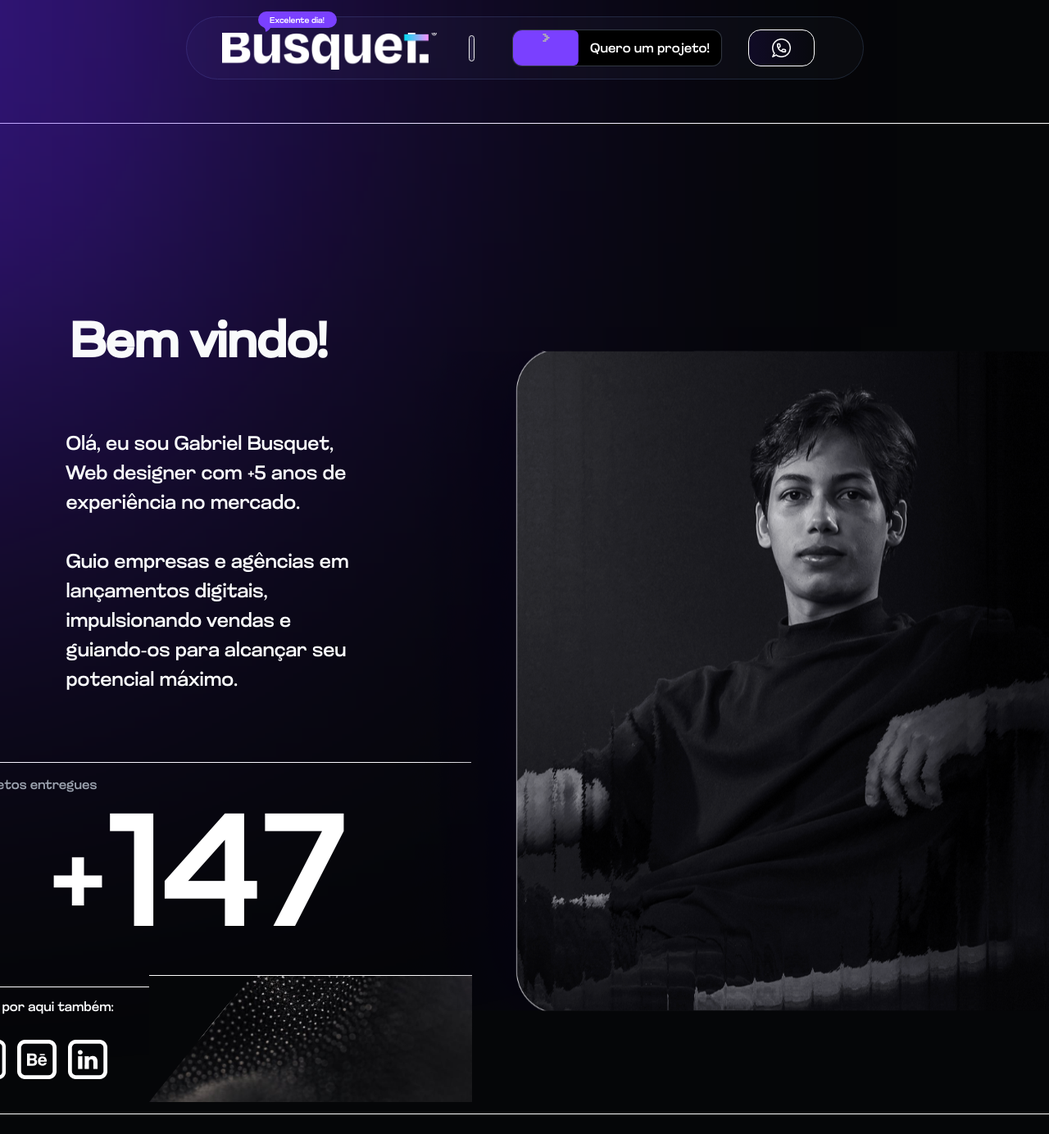
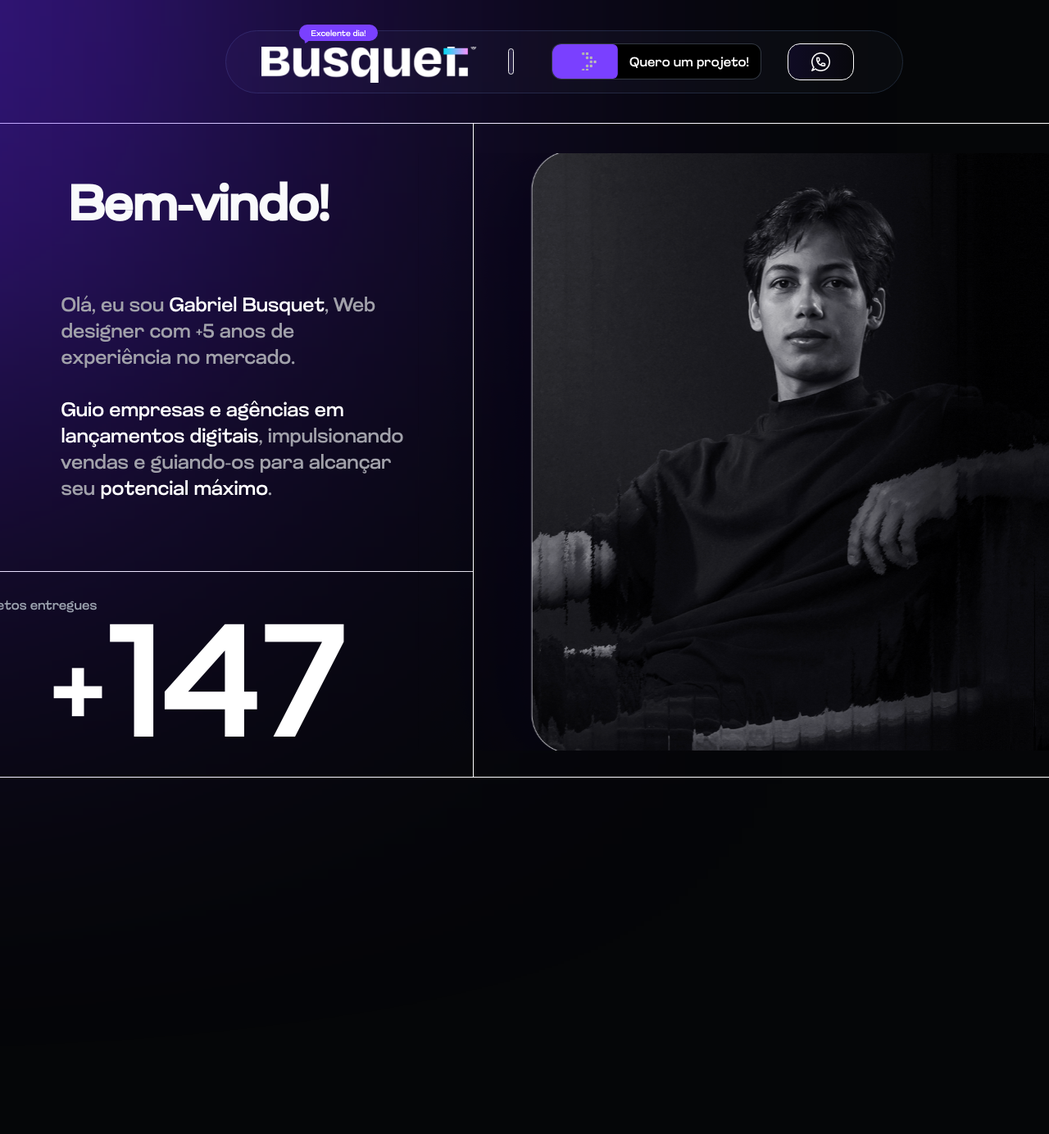
Before and after one commit to raphaelbusquet/gabSite, a Next.js app: page / in a window 1280 px wide. Shown: the top 1384 px of the page at 82% size. Built offline with nearby package versions, Linux system fonts and the light colour scheme.

Commit message:
new hero implement

```diff
--- a/src/app/globals.css
+++ b/src/app/globals.css
@@ -65,17 +65,17 @@
   z-index: 10;
 }
 
-/* .line3::after{
+.line3::after{
   content: '';
   position: absolute;
   display: block;
-  height: 1359px;
+  height: 798px;
   width: 1px;
   background-color: #fff;
-  top: 0;
+  top: 150px;
   left: 668px;
   z-index: 10;
-} */
+}
 
 .line4::after{
   content: '';
@@ -94,9 +94,9 @@
   position: absolute;
   display: block;
   height: 1px;
-  width: 666px;
+  width: 1463px;
   background-color: #fff;
-  top: 930px;
+  top: 948px;
   z-index: 0;
 }
 
@@ -105,20 +105,9 @@
   position: absolute;
   display: block;
   height: 1px;
-  width: 666px;
+  width: 668px;
   background-color: #fff;
-  top: 1204px;
-  z-index: 0;
-}
-
-.line7 {
-  content: '';
-  position: absolute;
-  display: block;
-  height: 1px;
-  width: 1463px;
-  background-color: #fff;
-  top: 1359px;
+  top: 697px;
   z-index: 0;
 }
 
@@ -148,12 +137,11 @@
   border: 1px solid #48515eb3;
   background: #000;
   color: #fff;
-  font-size: 16px;
+  font-size: 2.4em;
   font-weight: 400;
   line-height: normal;
-  padding-inline: calc(.5em + 80px) .5em;
+  padding-inline: calc(.5em + 75px);
   padding-block: 0;
-  padding-top: .2em;
   position: relative;
   overflow: hidden;
   cursor: pointer;
@@ -169,6 +157,7 @@
   translate: calc(80px - 100%);
   transition: inherit;
 }
+
 .cta:before {
   background: #7A40FF;
 }
@@ -342,8 +331,8 @@
     width: 96px;
     height: 20px;
     border-radius: 35px;
-    left: 406px;
-    top: 14px;
+    left: 158px;
+    top: -35px;
     z-index: 2;
 }
 
@@ -352,11 +341,11 @@
   height: 8px;
 }
 
-.counter {
+.counter{
   color: #FFF;
   font-size: 196px;
   font-style: normal;
-  font-weight: 100;
+  font-weight: 100 !important;
   line-height: 18px; /* 9.184% */
 }
 
--- a/src/app/page.tsx
+++ b/src/app/page.tsx
@@ -11,12 +11,6 @@
         <div className="line4"></div>
         <div className="line5"></div>
         <div className="line6"></div>
-        <div className="line7"></div>
-      </div>
-      <div className="bubble flex justify-center items-center">
-              <div className="wrapper">
-                <span className='textBox'>Excelente dia!</span>
-              </div>
       </div>
       <Header />
       <Hero />
--- a/src/components/Header.tsx
+++ b/src/components/Header.tsx
@@ -7,11 +7,17 @@
 const Header = () => {
   return (
     <SectionWrapper>
-        <div className="w-full flex justify-center">
+      <div>
+        <div className="w-full flex items-center justify-center h-[150px]">
+          <div className="bubble flex justify-center items-center">
+            <div className="wrapper">
+              <span className='textBox'>Excelente dia!</span>
+            </div>
+          </div>
           <div className="circleBlur -z-10"></div>
-          <Image src={boxTextItem} alt="box text item" className="boxTextSvg left-[412px]  top-[11px] z-50 absolute" />
-          <div  className="circularHeaderWrapper -z-20 w-[827px] h-[77px] bg-[#0A0C0F] rounded-full border absolute "></div>
-          <div className="w-[770px] h-[77px] flex justify-around items-center mb-28">
+          <Image src={boxTextItem} alt="box text item" className="boxTextSvg left-[460px]  top-[45px] z-50 absolute" />
+          <div className="w-[770px] h-[77px] flex justify-around items-center">
+            <div  className="circularHeaderWrapper -z-20 w-[827px] h-[77px] bg-[#0A0C0F] rounded-full border absolute "></div>
             <div>
               <div className="w-[262px] h-[52px] pt-2 mr-2 flex justify-center items-center">
                 <Image src={logo} alt="logo" className="z-10" />
@@ -20,8 +26,8 @@
             <div className="logoSeparator"></div>
             <div className="w-[400px] h-[77px] flex justify-center gap-[32px] items-center">
                 <div>
-                  <button className="cta">
-                    <span>Quero um projeto!</span>
+                  <button className="cta flex items-center text-nowrap">
+                    <span className="pt-1 text-[16px]">Quero um projeto!</span>
                   </button>
                 </div>
                 <div className="border-white border border-solid rounded-[15px] whatsappHeaderButton  hover:bg-[#9e9e9e3d]">
@@ -32,6 +38,7 @@
               </div>
           </div>
         </div>
+      </div>
     </SectionWrapper>
   )
 }
--- a/src/components/Hero.tsx
+++ b/src/components/Hero.tsx
@@ -15,26 +15,28 @@
     )
   return (
     <SectionWrapper>
-        <div ref={ref} className='flex w-full h-[1028px] mt-[108px]'>
+        <div ref={ref} className='flex w-full h-[798px]'>
             <div className='flex flex-col h-full w-[668px]'>
-                <div className='flex-col w-full h-[599px] justify-center items-center text-center'>
+                <div className='flex-col w-full h-[547px] justify-center items-center text-center'>
                     <div className='flex flex-col max-h-full items-center'>
-                        <h1 className='text-6xl font-extrabold m-[74px]'>Bem vindo!</h1>
-                        <div className='w-[420px] h-[597px]'>
-                            <p className='pl-12 text-left font-normal text-[24px]'>
-                            Olá, eu sou Gabriel Busquet, Web designer
+                        <h1 className='text-6xl font-extrabold  m-[74px]'>Bem-vindo!</h1>
+                        <div className='w-[504px]'>
+                            <p className='pl-[84px] text-left text-[24px] text-zinc-400 leading-8'>
+                            Olá, eu sou <span className='text-white'>Gabriel Busquet</span>, Web designer
                             com +5 anos de
                             experiência no mercado.
                             <br /><br />
-                            Guio empresas
-                            e agências em lançamentos digitais, impulsionando vendas e guiando-os para
+                            <span className='text-white'>
+                                Guio empresas
+                                e agências em lançamentos digitais
+                            </span>, impulsionando vendas e guiando-os para
                             alcançar
-                            seu potencial máximo.
+                            seu <span className='text-white'>potencial máximo</span>.
                             </p>
                         </div>
                     </div>
                 </div>
-                <div className='flex flex-col justify-between w-full h-[274px] font-thin'>
+                <div className='flex flex-col justify-between w-full h-[251px]'>
                     <div className='flex items-end ml-[19px] mt-[27px] gap-[10px]'>
                         <Image src={fileIcon} alt='file icon' />
                         <span className='text-muted-foreground font-[16px]'>Projetos entregues</span>
@@ -42,28 +44,13 @@
                     <div className='w-full h-full flex items-center justify-center'>
                         <div className='counter'>
                             {inView ?
-                                <CountUp className='lining-nums' prefix='+' start={0} end={147} duration={4} /> : '147'}
+                                <CountUp  className='lining-nums' prefix='+' start={0} end={147} duration={4} /> : ''}
                         </div>
                     </div>
                 </div>
-                <div className='flex w-full h-[155px]'>
-                    <div className='flex flex-col justify-evenly items-center w-[273px] social'>
-                            <div>
-                                <p>Estou por aqui também:</p>
-                            </div>
-                            <div className='flex gap-[14px]'>
-                                <Image className='w-12 h-[48px]' src={instagram} alt='instagram' />
-                                <Image className='w-12 h-[48px]' src={behance} alt='behance' />
-                                <Image className='w-12 h-[48px]' src={linkedin} alt='linkedin' />
-                            </div>
-                    </div>
-                    <div>
-                        <Image src={socialsBackground} alt='background social medias' />
-                    </div>
-                </div>
             </div>
-            <div className='heroImage flex items-center w-[795px] h-full '>
-                <Image className='-right-[-24px] absolute w-[870px] h-[924px]' src={heroImage} alt='hero image' />
+            <div className='heroImage flex items-center'>
+                <Image className='top-[0px] mt-[37px] right-[51px] absolute w-[832px] h-[729px]' src={heroImage} alt='hero image' />
             </div>
         </div>
     </SectionWrapper>
```
